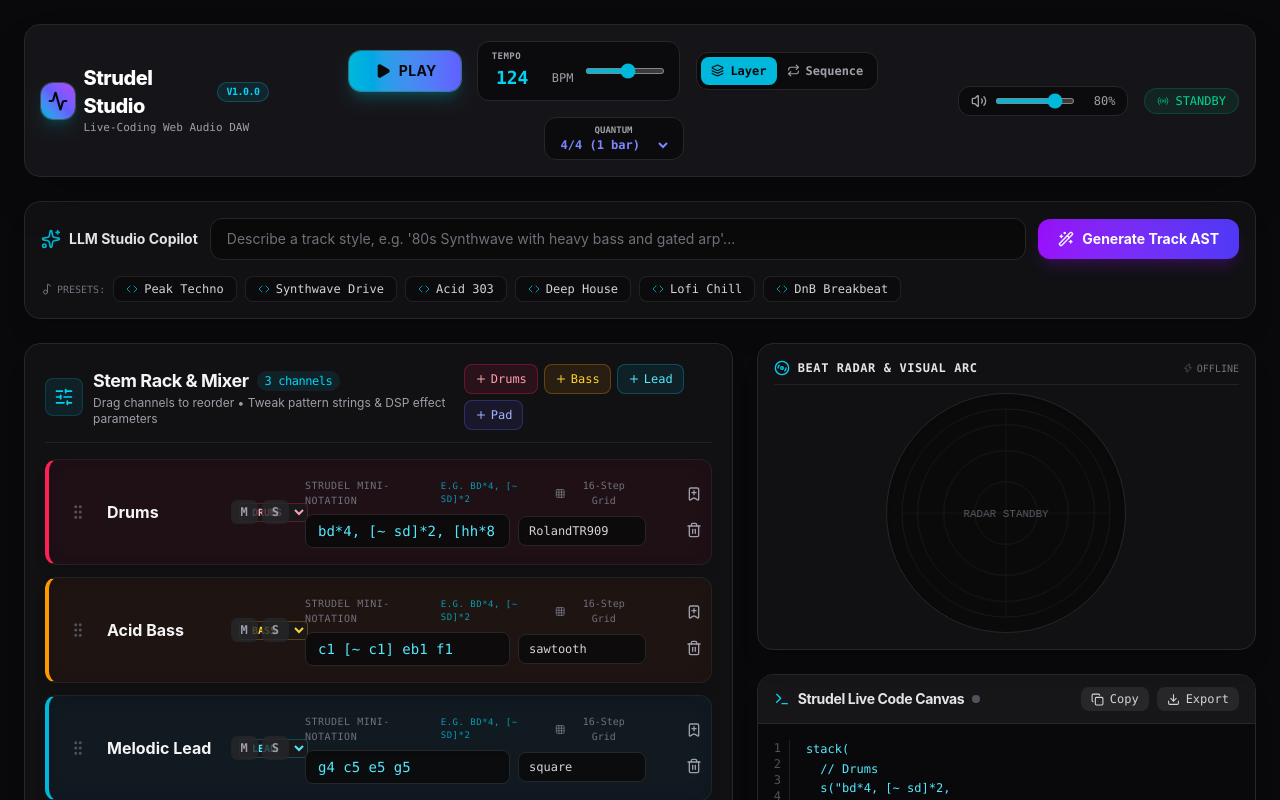
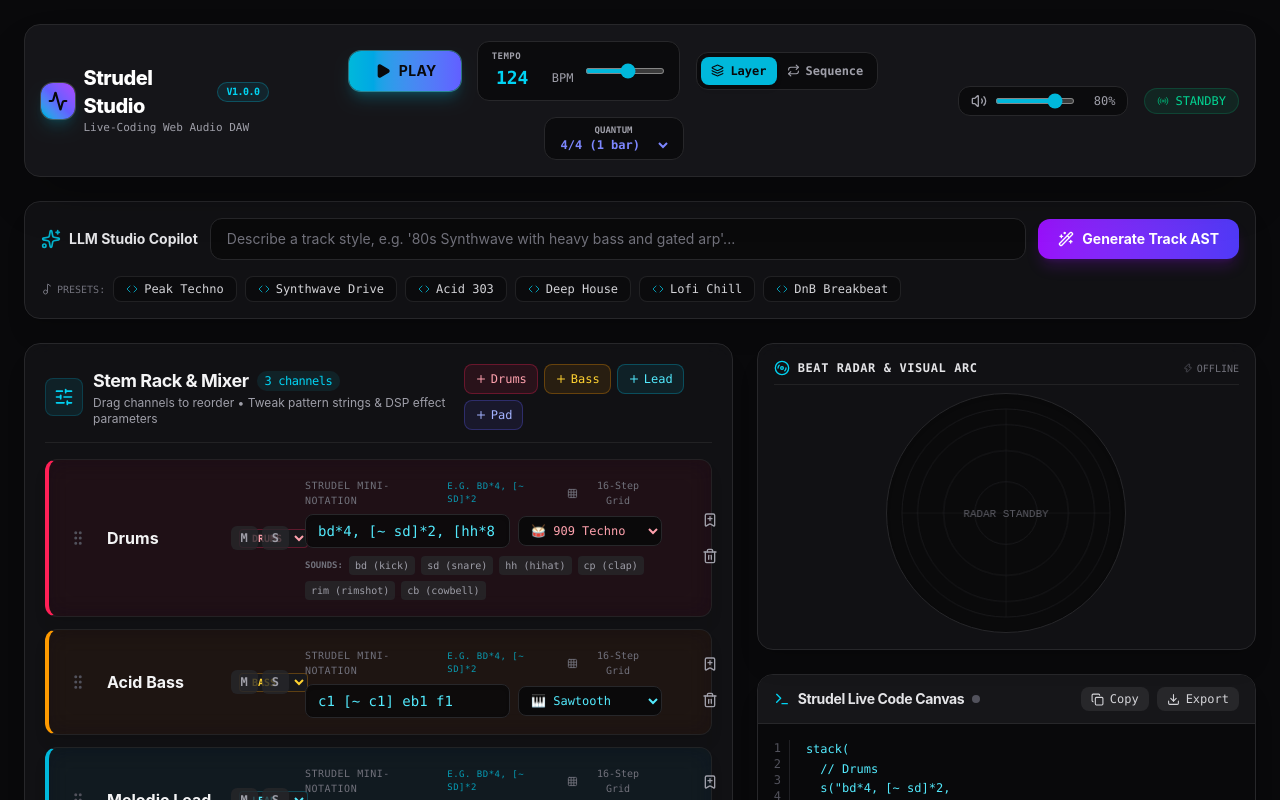
Before and after one commit to dkdev-io/beatcode, a React (Vite) app: page / in a window 1280 px wide. Shown: the top 800 px of the page. Built offline with nearby package versions, Linux system fonts and the light colour scheme.

Commit message:
feat(drums): add drum kit dropdown selector (909, 808, 707, Linn, Acoustic, Casio) and interactive sound token palette chips

```diff
--- a/src/components/StemRack/StemRow.tsx
+++ b/src/components/StemRack/StemRow.tsx
@@ -149,14 +149,47 @@ export const StemRow: React.FC<StemRowProps> = ({ stem }) => {
               placeholder='e.g., bd*4, [~ sd]*2'
               className="flex-1 bg-zinc-950/80 border border-zinc-800 rounded-lg px-3 py-1.5 font-mono text-xs md:text-sm text-cyan-300 focus:outline-none focus:border-cyan-500 focus:ring-1 focus:ring-cyan-500/50 shadow-inner"
             />
-            <input
-              type="text"
-              value={stem.bank || ''}
-              onChange={(e) => updateStem(stem.id, { bank: e.target.value })}
-              placeholder="Bank (e.g. 909)"
-              className="w-24 md:w-32 bg-zinc-950/80 border border-zinc-800 rounded-lg px-2.5 py-1.5 font-mono text-xs text-zinc-300 focus:outline-none focus:border-cyan-500"
-            />
+            {stem.category === 'drums' ? (
+              <select
+                value={stem.bank || 'RolandTR909'}
+                onChange={(e) => updateStem(stem.id, { bank: e.target.value })}
+                className="w-28 md:w-36 bg-zinc-950/90 border border-zinc-800 text-rose-300 rounded-lg px-2 py-1.5 font-mono text-xs focus:outline-none focus:border-rose-500 cursor-pointer"
+                title="Select Drum Kit Soundbank"
+              >
+                <option value="RolandTR909">🥁 909 Techno</option>
+                <option value="RolandTR808">🥁 808 Trap</option>
+                <option value="RolandTR707">🥁 707 Synthwave</option>
+                <option value="LinnDrum">🥁 80s Linn</option>
+                <option value="Acoustic">🥁 Acoustic</option>
+                <option value="casio">🥁 Casio Mini</option>
+              </select>
+            ) : (
+              <select
+                value={stem.bank || 'sawtooth'}
+                onChange={(e) => updateStem(stem.id, { bank: e.target.value })}
+                className="w-28 md:w-36 bg-zinc-950/90 border border-zinc-800 text-cyan-300 rounded-lg px-2 py-1.5 font-mono text-xs focus:outline-none focus:border-cyan-500 cursor-pointer"
+                title="Select Synth Waveform / Instrument"
+              >
+                <option value="sawtooth">🎹 Sawtooth</option>
+                <option value="square">🎹 Square Wave</option>
+                <option value="sine">🎹 Sub Sine</option>
+                <option value="triangle">🎹 Soft Triangle</option>
+                <option value="piano">🎹 Piano Synth</option>
+                <option value="organ">🎹 Organ Synth</option>
+              </select>
+            )}
           </div>
+          {stem.category === 'drums' && (
+            <div className="flex items-center gap-1.5 mt-1 flex-wrap text-[10px] font-mono text-zinc-400">
+              <span className="text-zinc-500 text-[9px] uppercase font-semibold">Sounds:</span>
+              <button onClick={() => updateStem(stem.id, { pattern: stem.pattern + ' bd' })} className="px-1.5 py-0.5 rounded bg-zinc-800/80 hover:bg-rose-500/20 hover:text-rose-300 transition-colors">bd (kick)</button>
+              <button onClick={() => updateStem(stem.id, { pattern: stem.pattern + ' sd' })} className="px-1.5 py-0.5 rounded bg-zinc-800/80 hover:bg-rose-500/20 hover:text-rose-300 transition-colors">sd (snare)</button>
+              <button onClick={() => updateStem(stem.id, { pattern: stem.pattern + ' hh' })} className="px-1.5 py-0.5 rounded bg-zinc-800/80 hover:bg-rose-500/20 hover:text-rose-300 transition-colors">hh (hihat)</button>
+              <button onClick={() => updateStem(stem.id, { pattern: stem.pattern + ' cp' })} className="px-1.5 py-0.5 rounded bg-zinc-800/80 hover:bg-rose-500/20 hover:text-rose-300 transition-colors">cp (clap)</button>
+              <button onClick={() => updateStem(stem.id, { pattern: stem.pattern + ' rim' })} className="px-1.5 py-0.5 rounded bg-zinc-800/80 hover:bg-rose-500/20 hover:text-rose-300 transition-colors">rim (rimshot)</button>
+              <button onClick={() => updateStem(stem.id, { pattern: stem.pattern + ' cb' })} className="px-1.5 py-0.5 rounded bg-zinc-800/80 hover:bg-rose-500/20 hover:text-rose-300 transition-colors">cb (cowbell)</button>
+            </div>
+          )}
         </div>
 
         {/* Volume & FX Controls */}
--- a/src/lib/engine.ts
+++ b/src/lib/engine.ts
@@ -72,6 +72,9 @@ class StrudelEngine {
       let code = '';
       if (stem.category === 'drums') {
         code = `s("${stem.pattern}")`;
+        if (stem.bank && stem.bank.trim() !== '') {
+          code += `.bank("${stem.bank.trim()}")`;
+        }
       } else {
         let soundName = (stem.bank || 'sawtooth').toLowerCase();
         if (!validSynths.includes(soundName)) {
```
